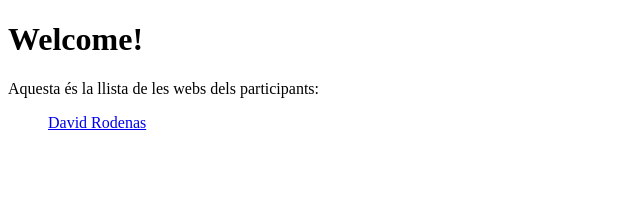
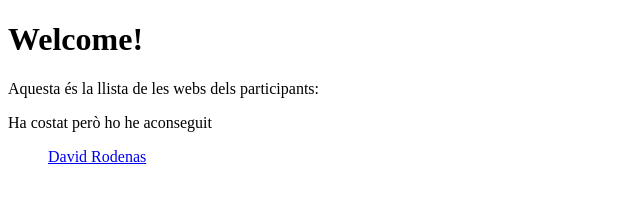
Before and after one commit to drpicox/frontend-tc-2022, a plain HTML site: page index.html in a window 1280 px wide. Shown: the whole page, without its empty margins (0-640 px from the left). Drawn offline with Linux system fonts and the light colour scheme.

Commit message:
canvis Fran

```diff
--- a/index.html
+++ b/index.html
@@ -6,6 +6,7 @@
   <body>
     <h1>Welcome!</h1>
     <p>Aquesta és la llista de les webs dels participants:</p>
+    <p>Ha costat però ho he aconseguit</p>
     <ul>
       <il><a href="https://david-rodenas.com">David Rodenas</a></il>
     </ul>
```
